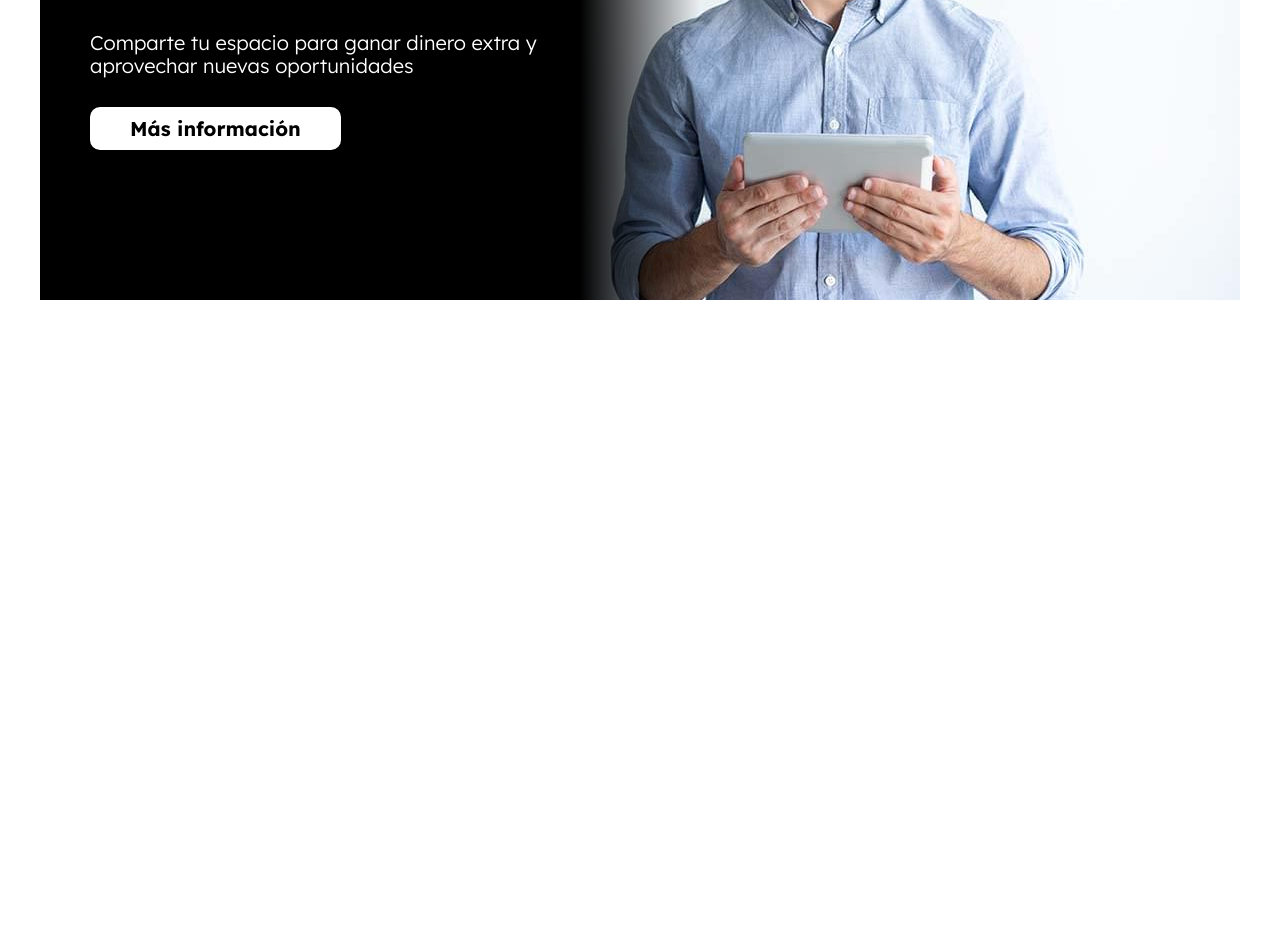
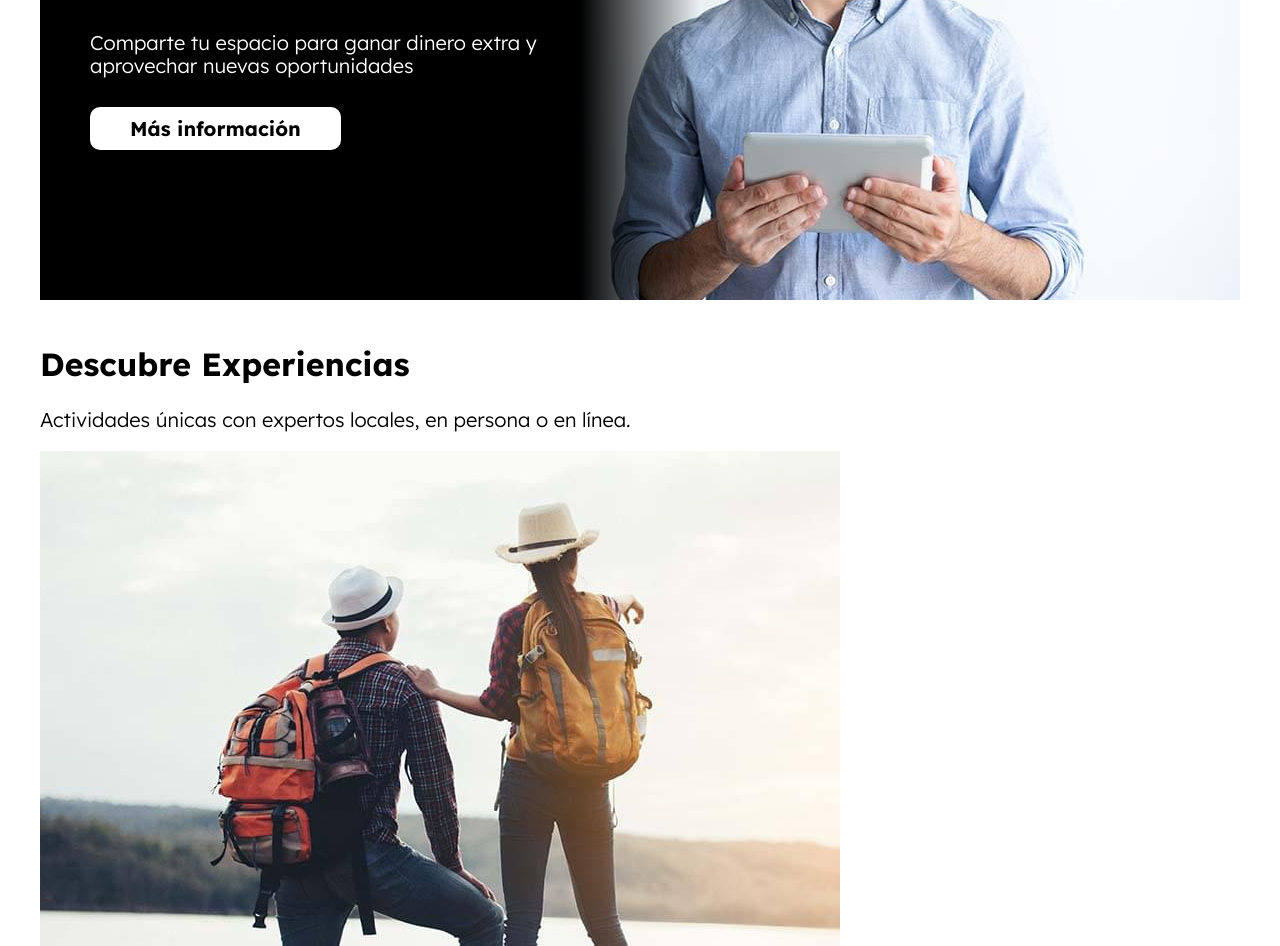
Before and after one commit to mcmmiguel/TravelHomepageProject, a website: page index.html in a window 1280 px wide. Shown: the part 1854-2800 px from the top of the page. Before the commit the page ends 2154 px from the top, so only its background shows below. Drawn offline with Linux system fonts and the light colour scheme.

Commit message:
Seccion Experiencias agregada

```diff
--- a/index.html
+++ b/index.html
@@ -173,5 +173,29 @@
         </div>
     </section>
 
+    <main class="experiencias contenedor seccion">
+        <h2 class="experiencias__heading">Descubre Experiencias</h2>
+        <p class="experiencias__descricpion">Actividades únicas con expertos locales, en persona o en línea.</p>
+        <div class="experiencias__listado">
+            <div class="experiencia">
+                <img src="build/img/experiencia_1.jpg" alt="Imagen Experiencia" class="experiencia__imagen">
+                <p class="experiencia__titulo">Experiencia</p>
+                <p class="experiencia__descripcion">Actividades locales donde estés</p>
+            </div>
+
+            <div class="experiencia">
+                <img src="build/img/experiencia_2.jpg" alt="Imagen Experiencia" class="experiencia__imagen">
+                <p class="experiencia__titulo">Experiencia</p>
+                <p class="experiencia__descripcion">Visita una ciudad y vive en ella</p>
+            </div>
+
+            <div class="experiencia">
+                <img src="build/img/experiencia_3.jpg" alt="Imagen Experiencia" class="experiencia__imagen">
+                <p class="experiencia__titulo">Experiencia en línea</p>
+                <p class="experiencia__descripcion">Actividades interactivas en vivo</p>
+            </div>
+        </div>
+    </main>
+
 </body>
 </html>
```
